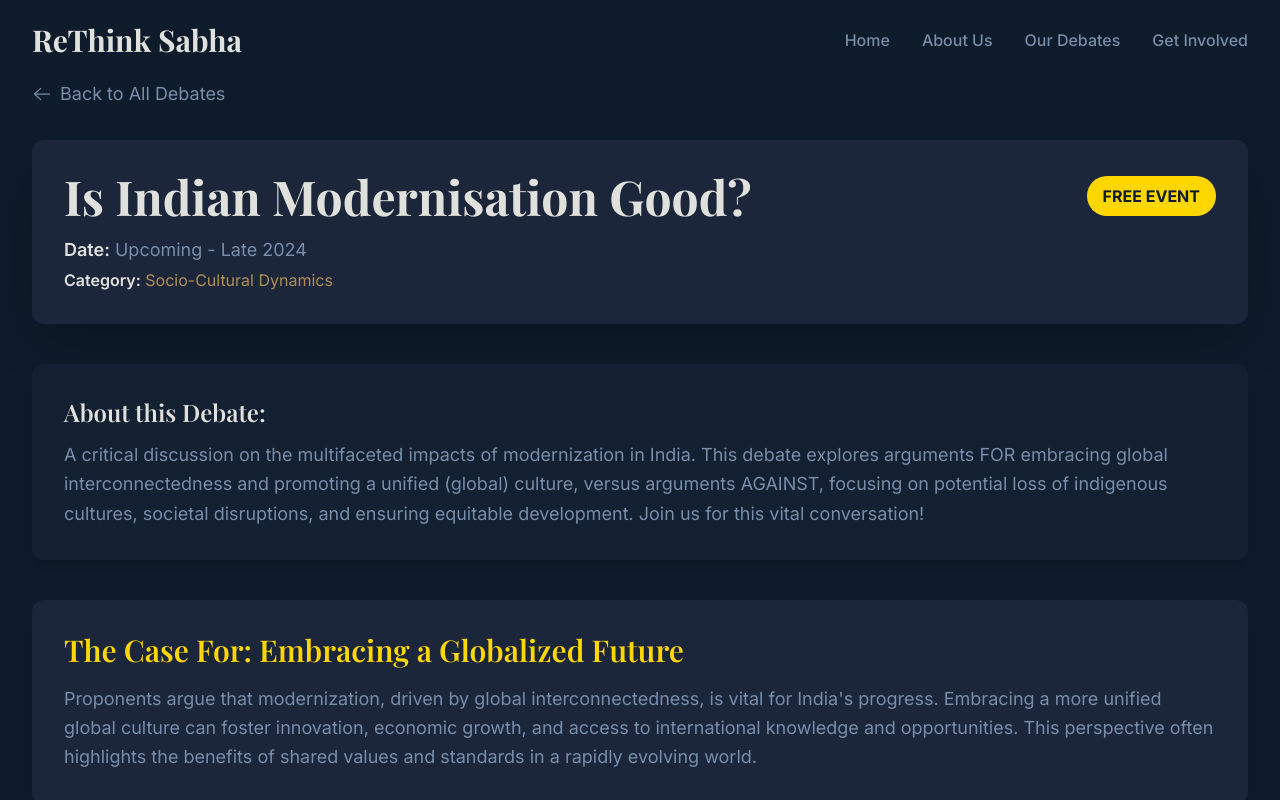
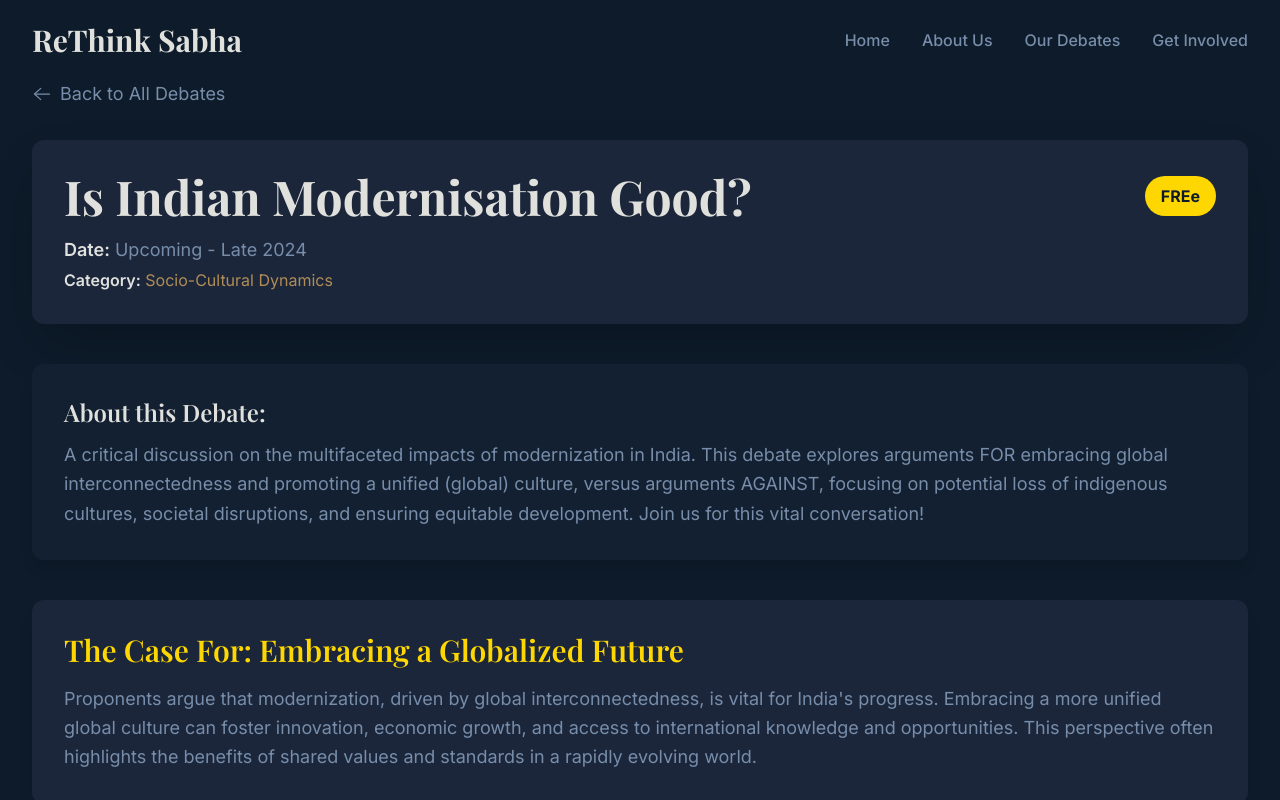
Before and after one commit to Mrsuitable/RethinkSabhagit, a React (Vite) app: page / in a window 1280 px wide. Both pictures are taken after a click on the button 640 px from the left and 2265 px from the top of the page. Shown: the top 800 px of the page. Built offline with nearby package versions, Linux system fonts and the light colour scheme; a web font is replaced by a local one.

Commit message:
Update DebateDetailView.tsx

```diff
--- a/components/DebateDetailView.tsx
+++ b/components/DebateDetailView.tsx
@@ -31,7 +31,7 @@ const DebateDetailView: React.FC<DebateDetailViewProps> = ({ topic, onClose }) =
               {topic.title}
             </h1>
             <span className="bg-brand-gold text-brand-deep-blue text-sm sm:text-base font-bold px-4 py-2 rounded-full self-start sm:self-center whitespace-nowrap">
-              FREE EVENT
+              FREe
             </span>
           </div>
           {topic.date && (
```
